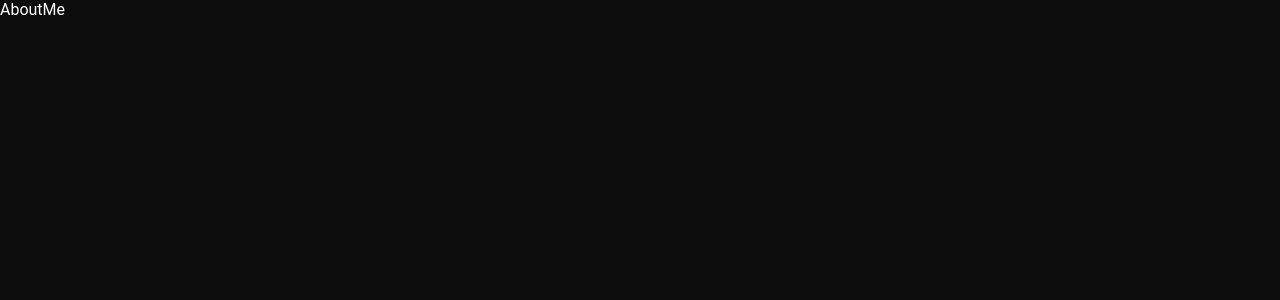
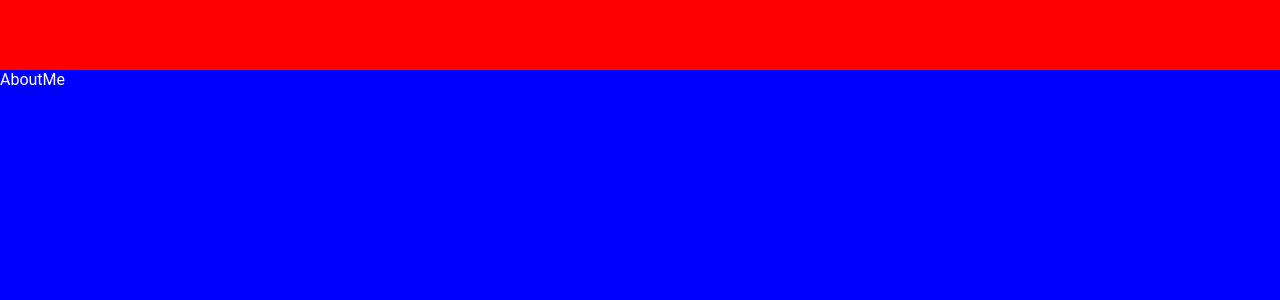
Before and after one commit to CutzuDev/NewPortfolio, a React (Create React App) app: page / in a window 1280 px wide. Shown: the top 300 px of the page. Built offline with nearby package versions, Linux system fonts and the light colour scheme.

Commit message:
Enviroment

```diff
--- a/src/App.jsx
+++ b/src/App.jsx
@@ -1,6 +1,7 @@
 import { createTheme, ThemeProvider } from "@mui/material";
 import { BrowserRouter as Router, Route, Routes } from "react-router-dom";
 import "./App.css";
+import NavBar from "./components/NavBar";
 import Home from "./pages/Home";
 
 function App() {
@@ -36,6 +37,7 @@ function App() {
     <ThemeProvider theme={theme}>
       <div>
         <Router>
+          <NavBar />
           <Routes>
             <Route path="/" element={<Home />} />
           </Routes>
--- a/src/components/AboutMe.jsx
+++ b/src/components/AboutMe.jsx
@@ -1,7 +1,7 @@
-import "./AboutMe.css";
+import "./Components.css";
 
 function AboutMe() {
-  return <div>AboutMe</div>;
+  return <div className="aboutme">AboutMe</div>;
 }
 
 export default AboutMe;
--- /dev/null
+++ b/src/components/Components.css
@@ -0,0 +1,19 @@
+.aboutme {
+  width: 100vw;
+  height: calc(100vh - var(--nav__height));
+  background-color: blue;
+}
+
+/* NAVBAR STUFF */
+
+.navbar {
+  width: 100vw;
+  background-color: red;
+  height: var(--nav__height);
+}
+
+.navbar__container  {
+  width: 100%; {
+
+  }
+}
--- a/src/components/NavBar.jsx
+++ b/src/components/NavBar.jsx
@@ -0,0 +1,13 @@
+import "./Components.css";
+
+import Logo from "../assets/logo.svg";
+
+function Navbar() {
+  return <nav className="navbar">
+    <div className="navbar__container">
+
+    </div>
+  </nav>;
+}
+
+export default Navbar;
--- a/src/index.css
+++ b/src/index.css
@@ -8,6 +8,7 @@
 
 body {
   background-color: #0c0c0c;
+  --nav__height: 70px;
 }
 
 .hover:hover {
--- a/src/pages/Home.jsx
+++ b/src/pages/Home.jsx
@@ -1,6 +1,5 @@
-import { Button } from "@mui/material";
 import AboutMe from "../components/AboutMe";
-import "./Home.css";
+import "./Pages.css";
 
 function Home() {
   return <>{<AboutMe />}</>;
```
Also changed, not shown: src/components/AboutMe.css (deleted), src/components/NavBar.css (deleted), src/pages/Home.css (deleted), src/pages/Pages.css (added).
